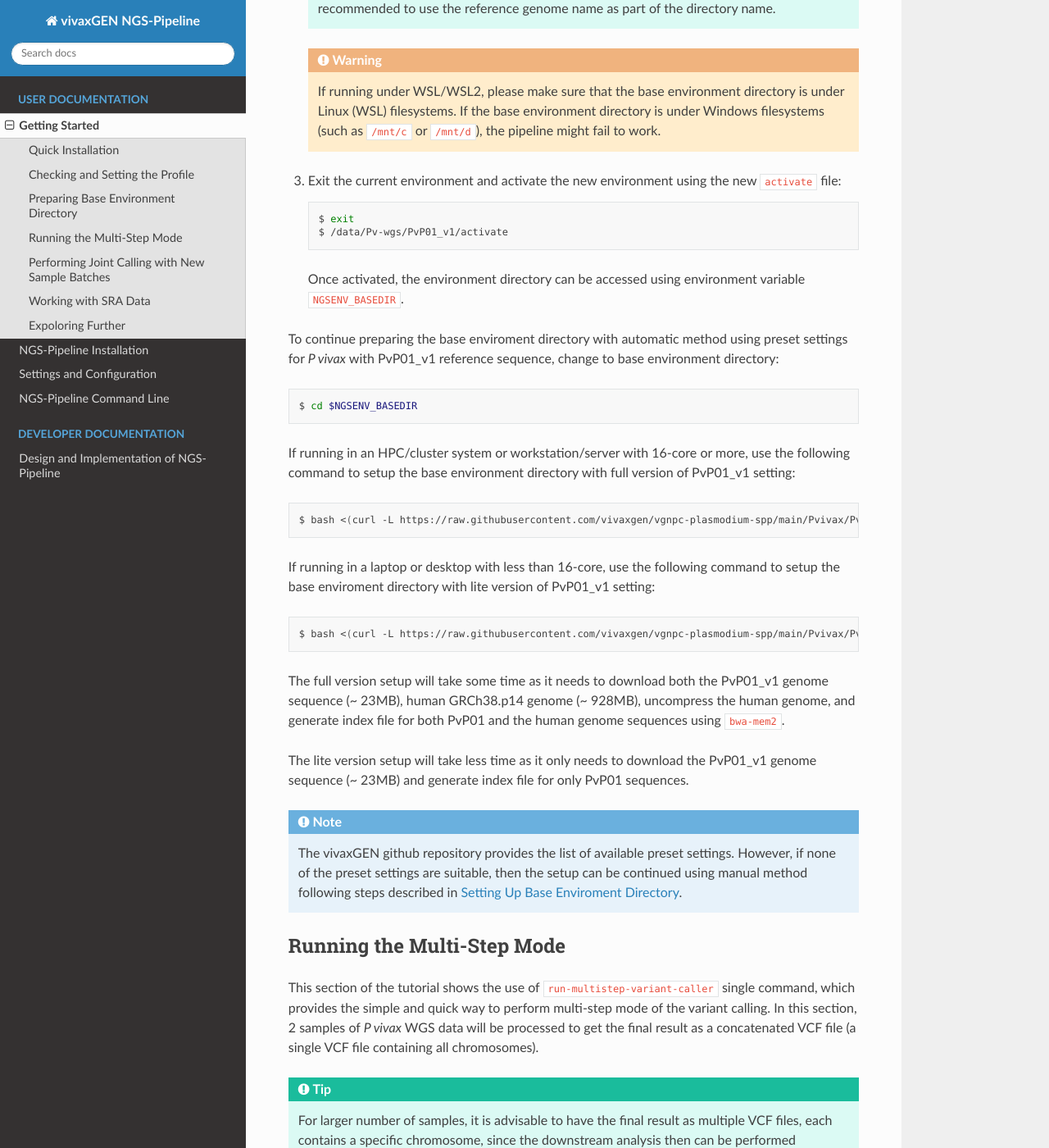
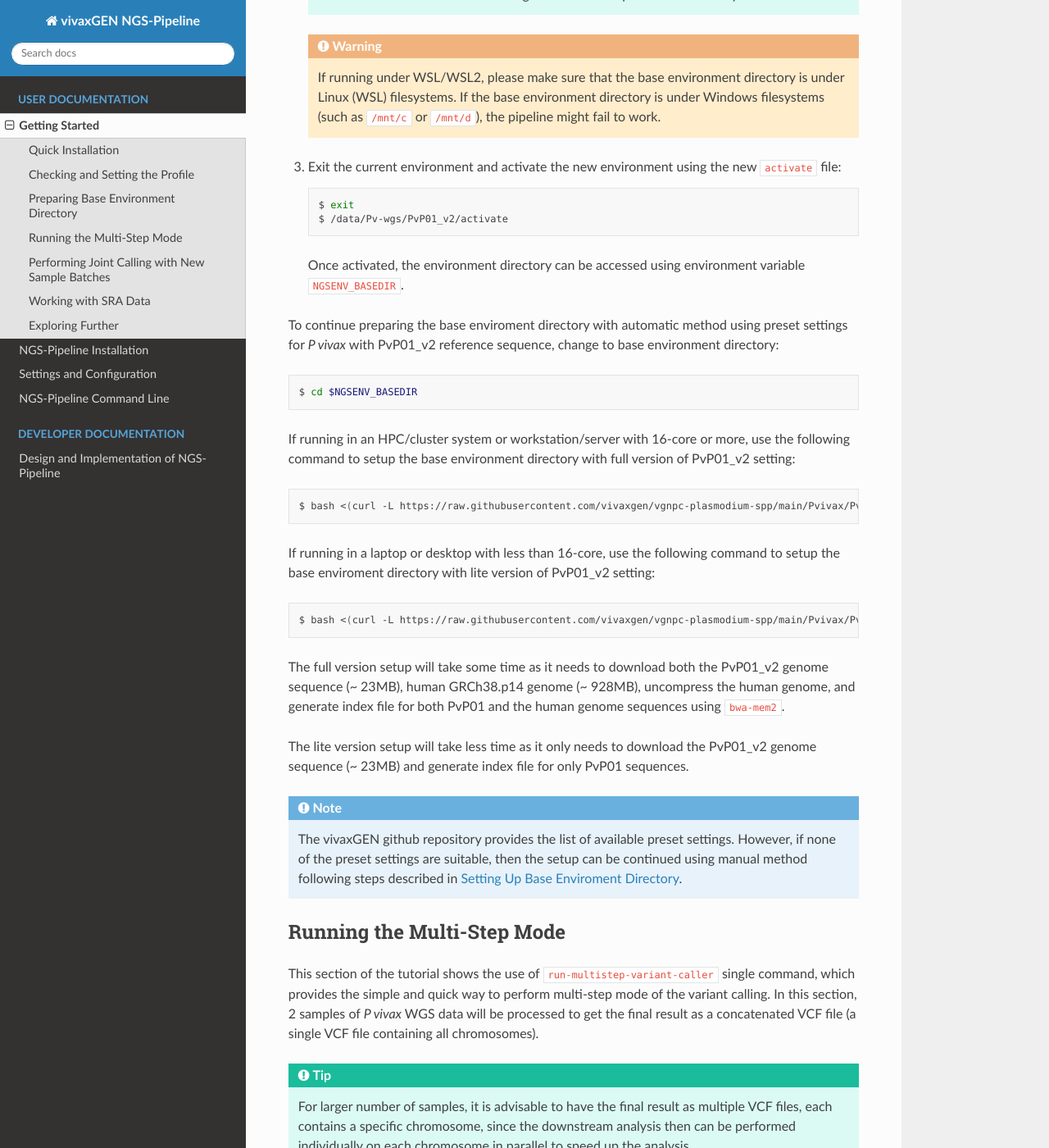
Before and after one commit to vivaxgen/ngs-pipeline, a Sphinx documentation site: the page built from docs/source/userdocs/getting_started.rst, in a window 1280 px wide and 1400 px high, scrolled down 2180 px. Shown: the whole window at 82% size. Built offline with Sphinx 7.4.7 and the Read the Docs theme 3.1.0, drawn with Linux system fonts in a browser that asks for light colours; some of the changed text lies outside the part shown.

```diff
--- a/docs/source/userdocs/getting_started.rst
+++ b/docs/source/userdocs/getting_started.rst
@@ -99,12 +99,11 @@ the mandatory steps to prepare the base environment directory:
 
           NGS-PIPELINE_INSTALL_DIR/activate
 
-#.  Setup the base working directory, eg: ``/data/Pv-wgs/PvP01_v1``:
+#.  Setup the base working directory, eg: ``/data/Pv-wgs/PvP01_v2``:
 
     .. prompt:: bash
 
-          ngs-pl setup-base-directory /data/Pv-wgs/PvP01_v1
-          cd /data/Pv-wgs/PvP01_v1
+          ngs-pl setup-base-directory /data/Pv-wgs/PvP01_v2
 
     .. tip::
 
@@ -125,13 +124,13 @@ the mandatory steps to prepare the base environment directory:
     .. prompt:: bash
 
           exit
-          /data/Pv-wgs/PvP01_v1/activate
+          /data/Pv-wgs/PvP01_v2/activate
 
     Once activated, the environment directory can be accessed using environment
     variable ``NGSENV_BASEDIR``.
 
 To continue preparing the base enviroment directory with automatic method
-using preset settings for *P vivax* with PvP01_v1 reference sequence, change to
+using preset settings for *P vivax* with PvP01_v2 reference sequence, change to
 base environment directory:
 
 .. prompt:: bash
@@ -140,27 +139,27 @@ base environment directory:
 
 If running in an HPC/cluster system or workstation/server with 16-core or more,
 use the following command to setup the base environment directory with full
-version of PvP01_v1 setting:
+version of PvP01_v2 setting:
 
 .. prompt:: bash
 
-      bash <(curl -L https://raw.githubusercontent.com/vivaxgen/vgnpc-plasmodium-spp/main/Pvivax/PvP01_v1/setup.sh)
+      bash <(curl -L https://raw.githubusercontent.com/vivaxgen/vgnpc-plasmodium-spp/main/Pvivax/PvP01_v2/setup.sh)
 
 If running in a laptop or desktop with less than 16-core, use the following
-command to setup the base enviroment directory with lite version of PvP01_v1
+command to setup the base enviroment directory with lite version of PvP01_v2
 setting:
 
 .. prompt:: bash
 
-      bash <(curl -L https://raw.githubusercontent.com/vivaxgen/vgnpc-plasmodium-spp/main/Pvivax/PvP01_v1/setup-lite.sh)
+      bash <(curl -L https://raw.githubusercontent.com/vivaxgen/vgnpc-plasmodium-spp/main/Pvivax/PvP01_v2/setup-lite.sh)
 
 The full version setup will take some time as it needs to download both the
-PvP01_v1 genome sequence (~ 23MB), human GRCh38.p14 genome (~ 928MB),
+PvP01_v2 genome sequence (~ 23MB), human GRCh38.p14 genome (~ 928MB),
 uncompress the human genome, and generate index file for both PvP01 and the
 human genome sequences using ``bwa-mem2``.
 
 The lite version setup will take less time as it only needs to download the
-PvP01_v1 genome sequence (~ 23MB) and generate index file for only PvP01
+PvP01_v2 genome sequence (~ 23MB) and generate index file for only PvP01
 sequences.
 
 .. note::
@@ -194,7 +193,7 @@ chromosomes).
 
     .. prompt:: bash
 
-      /data/Pv-wgs/PvP01_v1/activate
+      /data/Pv-wgs/PvP01_v2/activate
 
 #.  Enter the directory for containing data sets, and create a new directory,
     and enter to the new directory:
@@ -407,7 +406,7 @@ Once the joint variant calling process finishes, inspect the result in the
 ``new-joint``directory.
 
 
-Expoloring Further
+Exploring Further
 ------------------
 
 To read more about ``NGS-Pipeline`` features, please consult the rest of the
```
